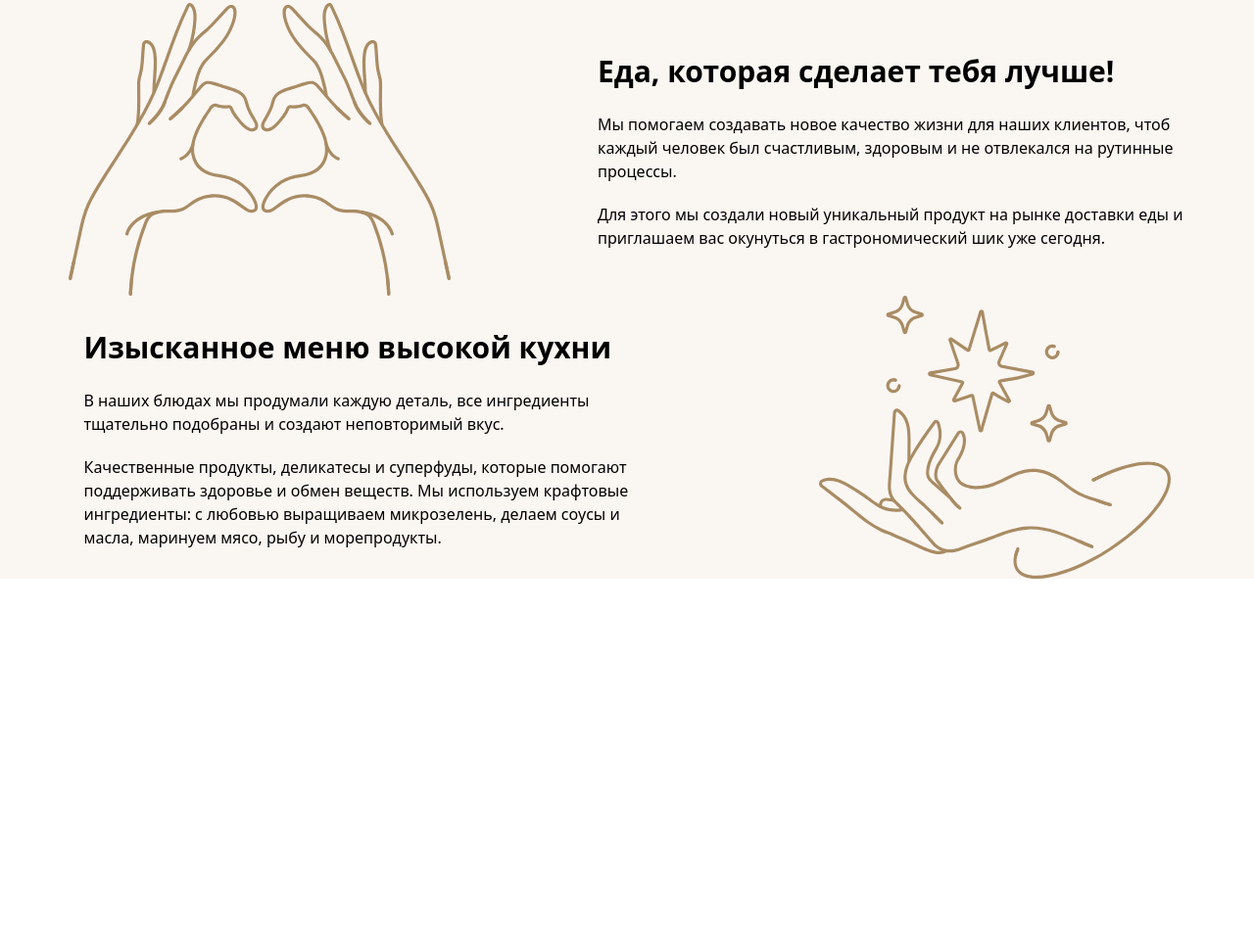
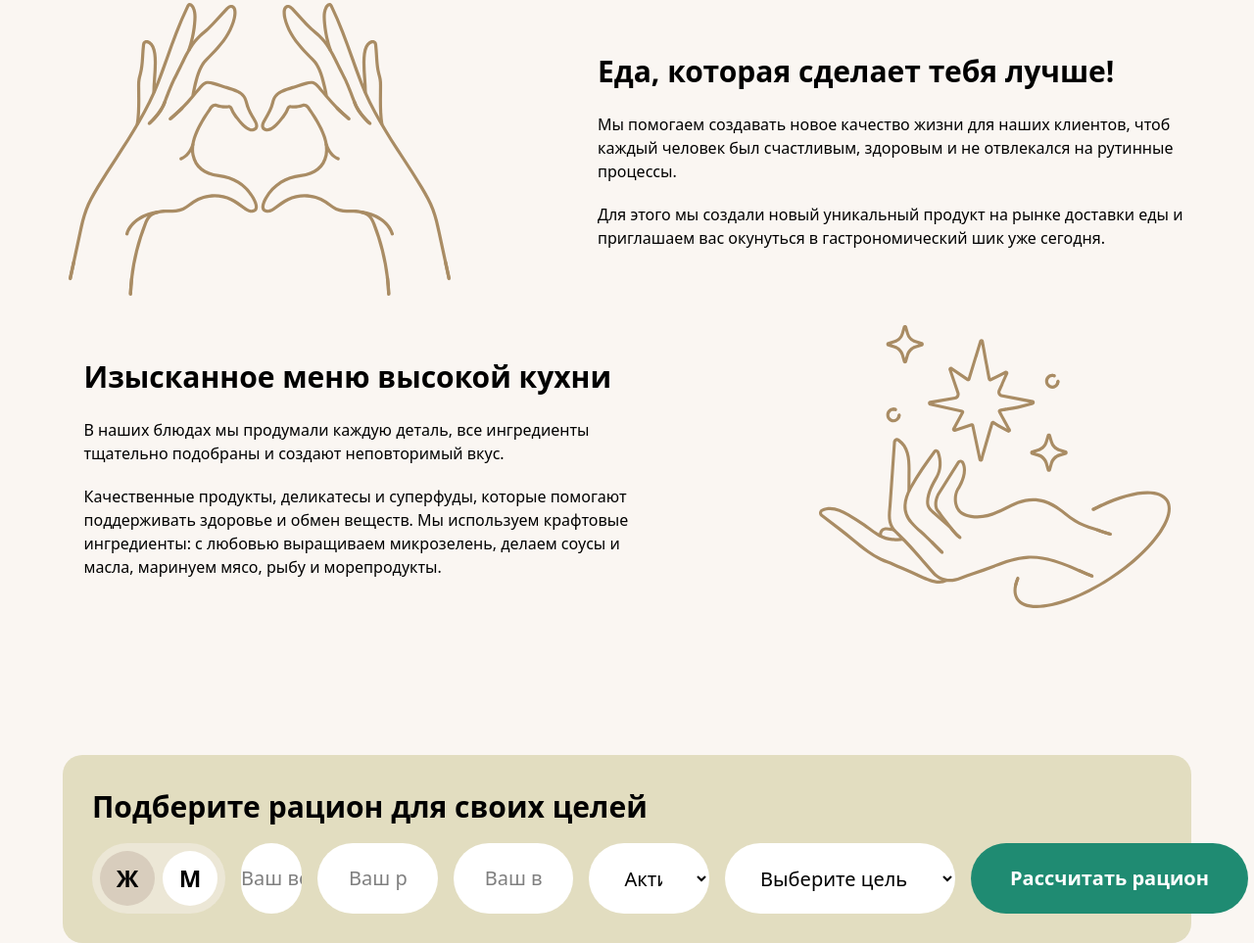
Before and after one commit to MuhammadaliID/GIT-EXAM-2, a website: page index.html in a window 1280 px wide. Shown: the part 701-1664 px from the top of the page at 98% size. Before the commit the page ends 1292 px from the top, so only its background shows below. Drawn offline with Linux system fonts and the light colour scheme.

Commit message:
food fot your goal

```diff
--- a/index.html
+++ b/index.html
@@ -64,13 +64,67 @@
 </div>
 </div>
 
-<div style="max-width: 1550px; margin: auto; margin-top: 4=30px;" class="flex justify-center gap-[40px] items-center flex-wrap sm:gap-[150px] p-[20px] sm:p-[0px] ">
+<div style="max-width: 1550px; margin: auto; margin-top:30px;" class="flex justify-center gap-[40px] items-center flex-wrap sm:gap-[150px] p-[20px] sm:p-[0px] ">
 <div class="flex flex-col gap-y-[20px] w-[600px]">
     <h1 class="font-bold text-[30px] text-center sm:text-left">Изысканное меню высокой кухни</h1>
     <h1>В наших блюдах мы продумали каждую деталь, все ингредиенты тщательно подобраны и создают неповторимый вкус.</h1>
     <h1>Качественные продукты, деликатесы и суперфуды, которые помогают  поддерживать здоровье и обмен веществ. Мы используем крафтовые ингредиенты: с любовью выращиваем микрозелень, делаем соусы и масла, маринуем мясо, рыбу и морепродукты.</h1>
 </div>
 <img src="./Frame.svg">
+
+<div style="max-width: 1500px; margin: auto; margin-top: 0px;" class="bg-[#E2DDC0] w-[90%] rounded-[20px] p-[30px]">
+<h1 class="font-bold text-[25px] text-center sm:text-left sm:text-[30px]">Подберите рацион для своих целей</h1>
+
+ <div class="flex flex-col lg:flex-row gap-4 items-stretch sm:w-[1180px] mt-[15px]">
+
+
+
+    <div class="bg-[#ece7d6] rounded-full flex items-center p-2 gap-2">
+
+      <button class=" w-14 h-14 rounded-full bg-[#d8cdbd] text-2xl font-bold">
+        Ж
+      </button>
+
+      <button class=" w-14 h-14 rounded-full bg-white text-2xl font-bold">
+        М
+      </button>
+
+    </div>
+
+
+
+    <input type="text" placeholder="Ваш вес" class="bg-white rounded-full lpx-8 py-5 text-xl outline-none w-full">
+
+
+
+    <input type="text" placeholder="Ваш рост" class="bg-white rounded-full px-8 py-5 text-xl outline-none w-full">
+
+
+
+    <input type="text" placeholder="Ваш возраст" class=" bg-white rounded-full px-8 py-5 text-xl outline-none w-full">
+
+
+
+    <select class="bg-white rounded-full px-8 py-5 text-xl outline-none w-full">
+      <option>Активность</option>
+
+    </select>
+
+
+
+    <select class="bg-white rounded-full px-8 py-5 text-xl outline-nonew-full">
+      <option>Выберите цель</option>
+
+    </select>
+
+
+
+    <button class="bg-[#1f8b72] text-white text-xl font-semibold rounded-full px-10 py-5 whitespace-nowrap w-full lg:w-auto">
+      Рассчитать рацион
+    </button>
+
+  </div>
+</div>
 </div>
 
 
```
Also changed, not shown: src/output.css.
